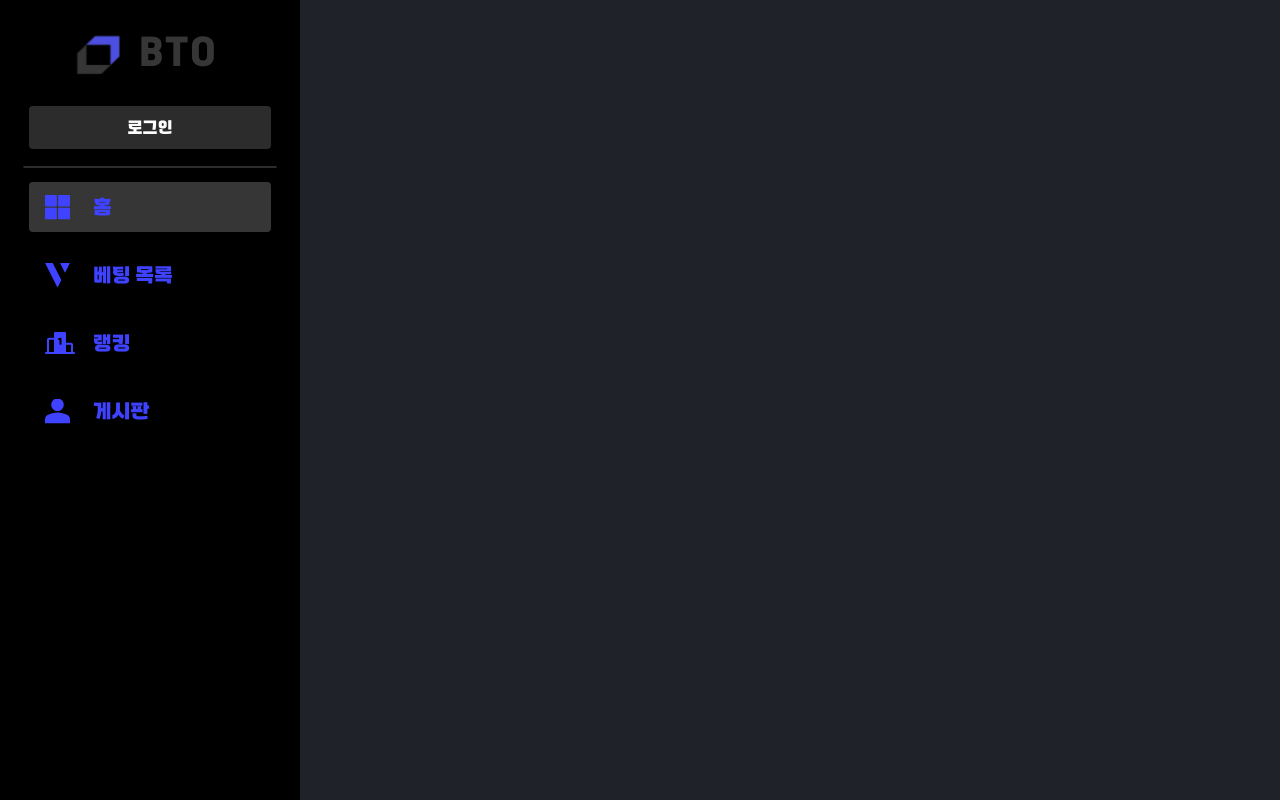
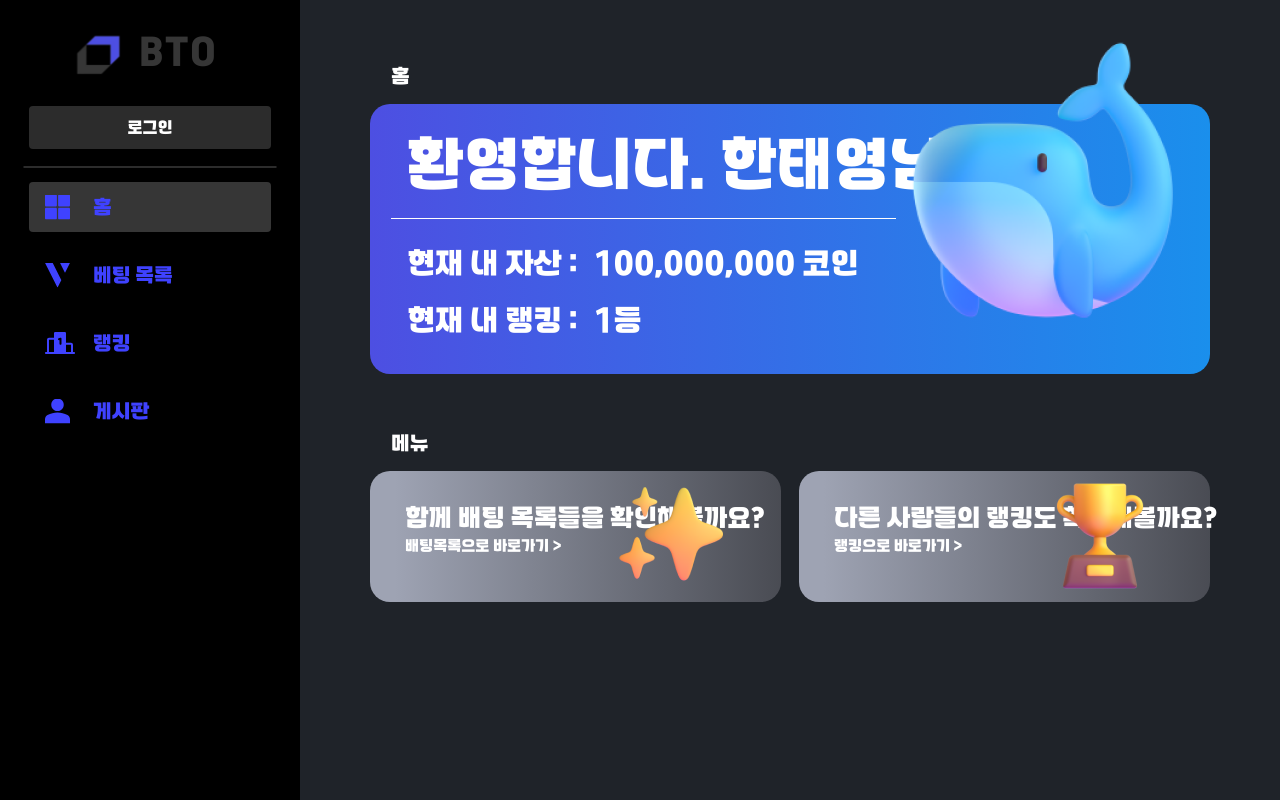
Before and after one commit to Bto10/BTO_Client, a React (Vite) app: page / in a window 1280 px wide. Built offline with nearby package versions, Linux system fonts and the light colour scheme.

Commit message:
ADD :: Menu

```diff
--- a/src/App.jsx
+++ b/src/App.jsx
@@ -2,11 +2,17 @@ import './App.css';
 import './fonts.css'
 import './reset.css'
 import Sidebar from "./components/sidebar/sidebar";
+import Home from "./components/home/home.jsx";
+
+import BettingDetail from "./components/betting/BettingDetail.jsx"
 
 function App() {
     return (
         <div className="App">
             <Sidebar />
+            <Home />
+
+            {/*<BettingDetail />*/}
         </div>
     );
 }
--- /dev/null
+++ b/src/components/home/home.css
@@ -0,0 +1,97 @@
+#home {
+    position: absolute;
+    top: 0;
+    right: 0;
+    width: calc(100vw - var(--sidebar-width));
+}
+
+#home .semi-title {
+    position: absolute;
+    left: 91px;
+
+    color: #FFF;
+    text-align: center;
+    font-family: WAGURI, ui-serif;
+    font-size: 20px;
+    font-style: normal;
+    font-weight: 400;
+    line-height: normal;
+}
+
+#home .menu .semi-title {
+    position: absolute;
+    top: calc((100vh * 0.13) + 350px);
+
+    transform: translatey(-100%);
+}
+
+#home .menu .menus {
+    position: relative;
+
+    width: calc( 100vw - var(--sidebar-width) - 140px );
+    left: 70px;
+    height: 131px;
+    top: calc((100vh * 0.13) + 367px);
+}
+
+#home .menus section {
+    float: left;
+    margin-right: 18px;
+
+    width: calc((100vw - var(--sidebar-width) - 140px) / 2 - 9px );
+    height: 131px;
+    background: linear-gradient(90deg, #9EA3B3 5.97%, #44464D 105.97%);
+    border-radius: 20px;
+}
+
+#home .menu .batting {
+    position: absolute;
+    left: 0;
+    margin-right: 18px;
+}
+
+#home .menu .ranking {
+    position: absolute;
+    right: 0;
+    margin-right: 0;
+}
+
+#home .menu .title{
+    position: relative;
+
+    top: 34px;
+
+    color: #FFF;
+    font-family: WAGURI, ui-serif;
+    font-size: 25px;
+    font-style: normal;
+    font-weight: 400;
+    line-height: normal;
+}
+
+#home .menu .batting p, #home .menu .ranking p {
+    left: 35px;
+}
+
+#home .menu .link {
+    position: relative;
+
+    top: 40px;
+
+    color: #FFF;
+    font-family: WAGURI, ui-serif;
+    font-size: 15px;
+    font-style: normal;
+    font-weight: 400;
+    line-height: normal;
+}
+
+#home .menu img {
+    position: absolute;
+    right: 50px;
+    top: -3px;
+}
+
+#home .menu .trophy {
+    top: 5px;
+}
--- /dev/null
+++ b/src/components/home/home.jsx
@@ -0,0 +1,44 @@
+import './home.css'
+import AuthedBanner from "./banner/authedBanner.jsx";
+import sparkles_3d from "../../assets/home/img/sparkles_3d.png"
+import trophy_3d from "../../assets/home/img/trophy_3d.png"
+import BettingDetail from "../../components/betting/BettingDetail.jsx"
+
+const Menus = () => {
+    let arrow = ">"
+    return (
+        <div id={"home"}>
+            <section className="menu">
+                <p className={"semi-title"}>메뉴</p>
+                <section className={"menus"}>
+                    <section className={"batting"}>
+                        <p className={"title"}>함께 배팅 목록들을 확인해볼까요?</p>
+                        <p className={"link"}>배팅목록으로 바로가기 {arrow}</p>
+                        <img className={"sparkles"} src={sparkles_3d} alt=""/>
+                    </section>
+                    <section className={"ranking"}>
+                        <p className={"title"}>다른 사람들의 랭킹도 확인해볼까요?</p>
+                        <p className={"link"}>랭킹으로 바로가기 {arrow}</p>
+                        <img className={"trophy"} src={trophy_3d} alt=""/>
+                    </section>
+                </section>
+            </section>
+        </div>
+    )
+}
+
+
+
+const Home = () => {
+
+
+    return (
+        <>
+            <AuthedBanner/>
+            <Menus />
+            {/*<BettingDetail />*/}
+        </>
+    )
+}
+
+export default Home
```
Also changed, not shown: src/assets/home/img/sparkles_3d.png (added), src/assets/home/img/trophy_3d.png (added).
